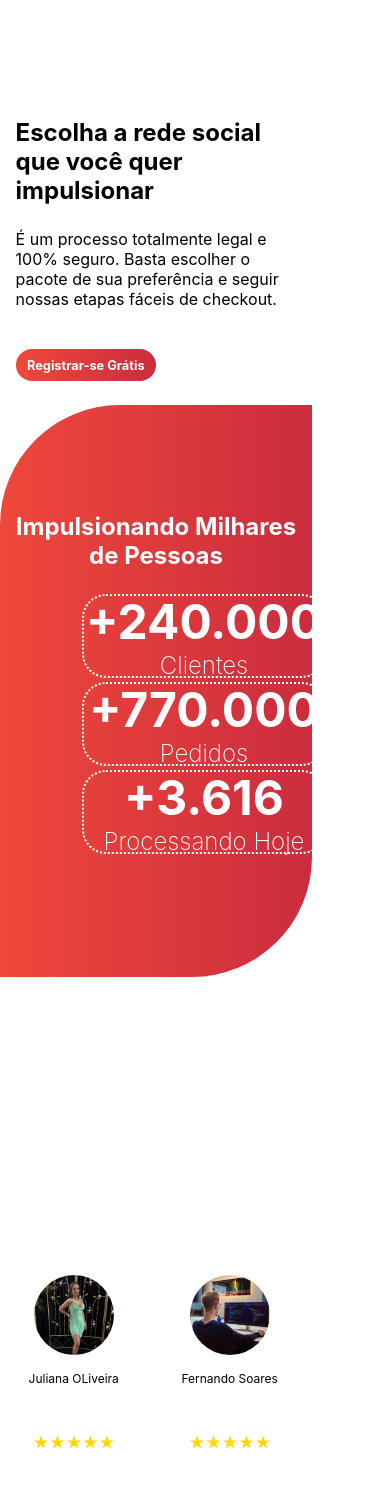
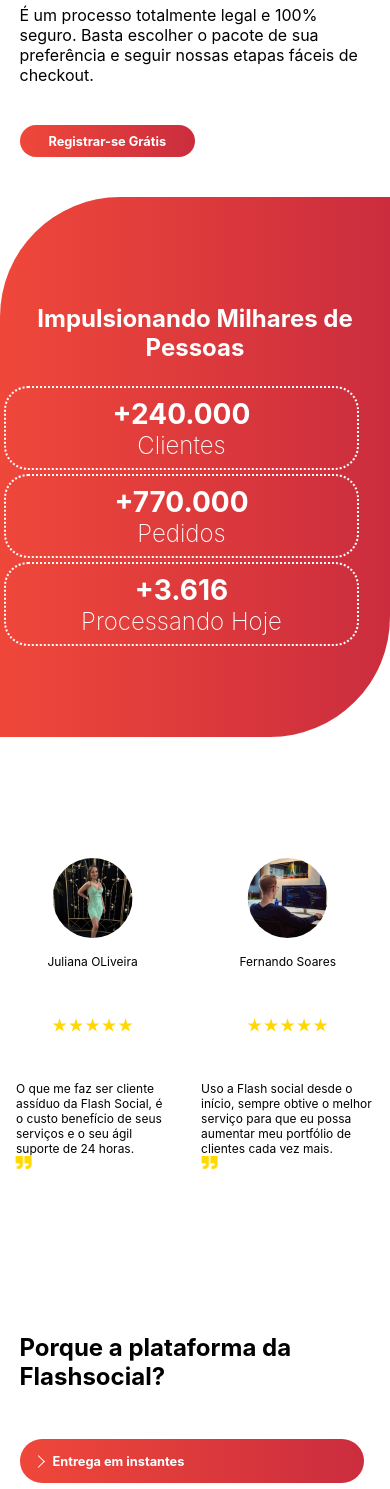
Before and after one commit to raultocantins/newflash, a React (Create React App) app: page / in a window 390 px wide. Shown: the part 1359-2848 px from the top of the page. Built offline with nearby package versions, Linux system fonts and the light colour scheme.

Commit message:
updating mobile version

```diff
--- a/src/App.css
+++ b/src/App.css
@@ -22,7 +22,7 @@
 
 @media (max-width:650px) {
   .App {
-    width: 100vw;
+
     overflow-x: hidden;
   }
 }
--- a/src/App.js
+++ b/src/App.js
@@ -21,7 +21,7 @@
       <Comentarios />
       <Section5 />
       <Footer />
-      <a href="/">
+      <a href="https://api.whatsapp.com/send/?phone=5563992432379&text&app_absent=0">
         <img src={Whatsapp} alt="whatsapp" id="whatsapp" />
       </a>
     </div>
--- a/src/index.css
+++ b/src/index.css
@@ -1,6 +1,6 @@
 body {
   height: 100vh;
-  width: 100vw;
+
 
   overflow-y: auto;
   margin: 0;
--- a/src/sections/Style.mobile.css
+++ b/src/sections/Style.mobile.css
@@ -1,12 +1,13 @@
 @media (max-width: 650px) {
-  .box {
-    width: 100% !important;
-  }
+.section1{
+  width: 100%!important;
+}
   .section1 .appbar {
     justify-content: center;
   }
   .section1 .box {
     height: 80vh;
+    width: 100%;
   }
   .section1 .box .appbar a {
     display: none;
@@ -29,7 +30,9 @@
   .section1 .box .content .imgsDescribed {
     display: none;
   }
-
+  .section3 .box {
+    width: 100%;
+  }
   .section3 .box .img {
     display: none;
   }
@@ -41,6 +44,9 @@
   }
   .section3 .box .described span:nth-child(2) {
     font-size: 18px !important;
+  }
+  .section4 .box {
+    width: 100%;
   }
   .section4 .box .img {
     display: none;
@@ -55,9 +61,14 @@
   .section4 .box .described span:nth-child(2) {
     font-size: 18px !important;
   }
+  .section6{
+    margin-top: 100px!important;
+    margin-bottom: 50px!important;
+  }
 
   .section6 .box {
     justify-content: center;
+    width: 100%!important;
   }
   .section6 .box .imgs {
     display: none !important;
@@ -76,7 +87,7 @@
   }
   .comments .users {
     width: auto !important;
-    margin: 10px !important;
+    margin: 20px !important;
   }
   .comments .users:nth-child(3) {
     display: none !important;
@@ -103,6 +114,12 @@
   .slider .slick-next::before {
     display: none;
   }
+  .slider {
+   margin-top:20px!important;
+  }
+  .slider .box{
+    width: 100%!important;
+  }
   .section5 {
     margin-top: 50px !important;
   }
@@ -117,11 +134,27 @@
     overflow: hidden;
   }
   .accordion__item {
-    width: 80%;
+    width: 90%;
   }
   .score {
     height: 80vh !important;
     overflow: hidden !important;
+    padding-bottom: 0!important;
+  }
+  .score .box{
+    width: 100%;
+  }
+  .score .box .cards{
+    width: 100%!important;
+  }
+  .score .box .cards #card{
+    width: 90%;
+    display: flex;
+   justify-content: center!important;
+   align-items: center!important;
+  }
+  .score .box .cards #card span:nth-child(1){
+    font-size: 35px;
   }
   .score h1 {
     font-size: 30px !important;
@@ -134,4 +167,31 @@
   .score .box .vector{
     display: none !important;
   }
+  .footer .box .card span:nth-child(1){
+    width: 100%!important;
+    text-align: center;
+  }
+  .footer .box .card span:nth-child(2){
+    display: none;
+
+  }
+  .footer .box .card {
+    justify-content: center!important;
+height: 50px!important;
+width: 100%!important;
+align-items: center!important;
+padding: 0px!important;
+  }
+  .footer .box {
+    flex-direction: column;
+
+  }
+  .footer .card span{
+   text-align: center;
+
+  }
+  .footer .card span{
+    text-align: center;
+
+   }
 }
```
Also changed, not shown: 1 other file (tests, documents, lock files or other folders).
